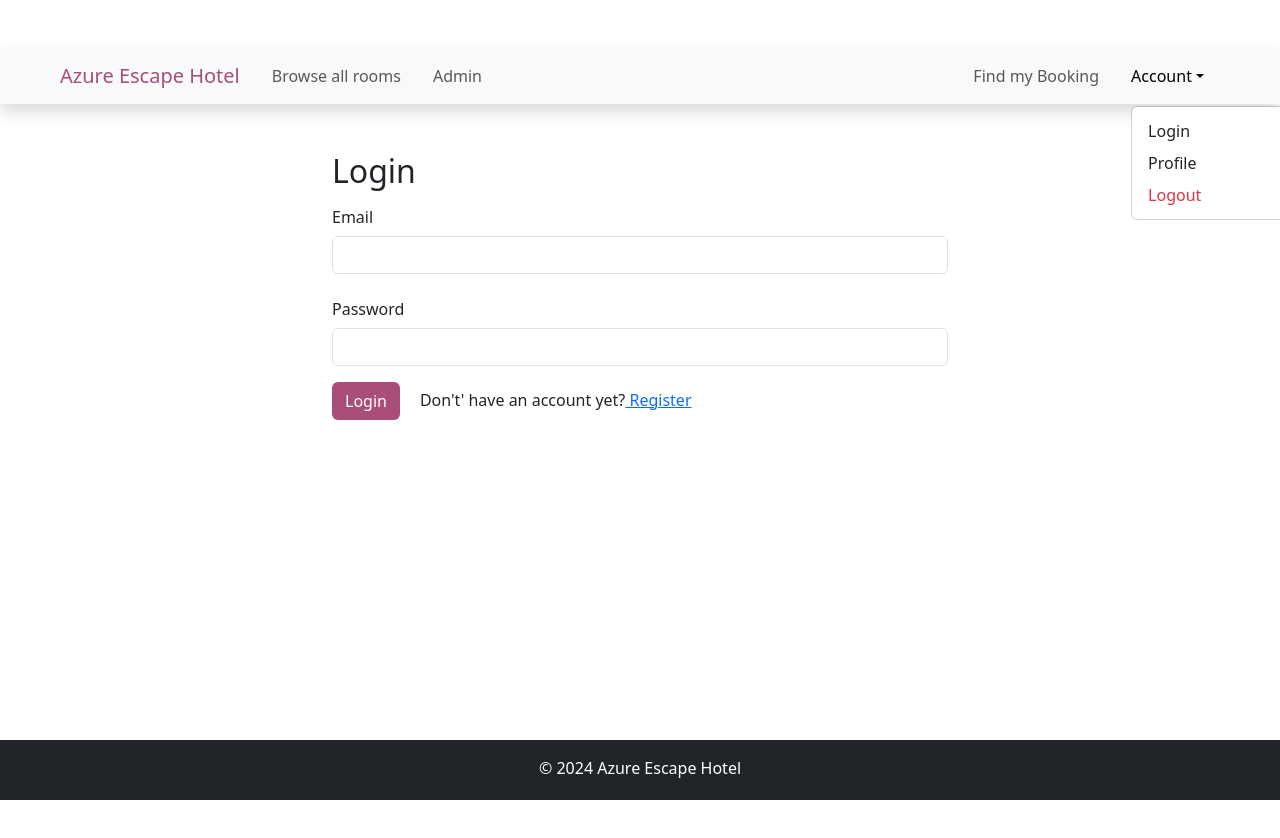
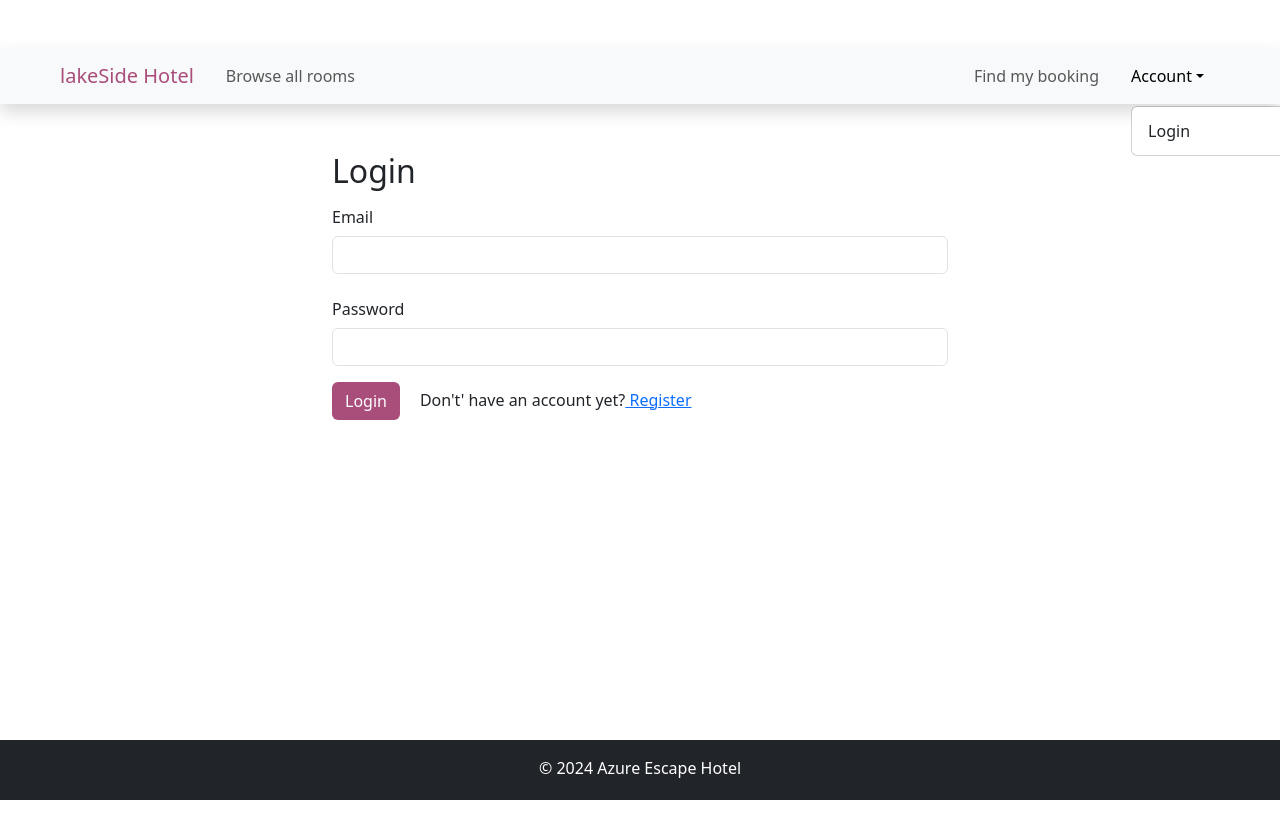
Before and after one commit to Cauasebastian/AzureEscapeHotel, a React (Vite) app in the folder CLIENT/AzureEscapeHotel/: page /login in a window 1280 px wide. Both pictures are taken after a click on the button "Account". Shown: the top 838 px of the page. Built offline with nearby package versions, Linux system fonts and the light colour scheme.

Commit message:
[STYLE]User identification on home, navbar and bookingForm

```diff
--- a/CLIENT/AzureEscapeHotel/src/Components/Utils/ApiFunctions.jsx
+++ b/CLIENT/AzureEscapeHotel/src/Components/Utils/ApiFunctions.jsx
@@ -18,7 +18,9 @@ export async function addRoom(photo, roomType, roomPrice) {
     formData.append('roomPrice', roomPrice);
 
     try {
-        const response = await api.post('/rooms/add/new-room', formData);
+        const response = await api.post('/rooms/add/new-room', formData, {
+        headers: getHeader()
+        });
         return response.status === 201;
     } catch (error) {
         if (error.response && error.response.status === 413) {
@@ -49,7 +51,9 @@ export async function getAllRooms() {
 
 export async function deleteRoom(roomId) {
     try {
-        const response = await api.delete(`/rooms/delete/room/${roomId}`);
+        const response = await api.delete(`/rooms/delete/room/${roomId}`, {
+			headers: getHeader()
+                });
         return response.data;
     } catch (error) {
         throw new Error('Error deleting room');
@@ -63,11 +67,9 @@ export async function updateRoom(roomId, roomData) {
         if (roomData.photo) {
             formData.append("photo", roomData.photo);
         }
-        const response = await api.put(`/rooms/update/${roomId}`, formData, {
-            headers: {
-                'Content-Type': 'multipart/form-data'
-            }
-        });
+        const response = await api.put(`/rooms/update/${roomId}`, formData,{
+            headers: getHeader()
+        })
         return response;
     } catch (error) {
         throw new Error('Error updating room');
@@ -97,7 +99,9 @@ export async function bookRoom(roomId, booking){
 }
 export async function getAllBookings(){
     try{
-        const response = await api.get('/bookings/all-bookings');
+        const response = await api.get('/bookings/all-bookings',{
+            headers: getHeader()
+        });
         return response.data;
     }catch(error){
         throw new Error(`error fetching bookings: ${error.message}`);
--- a/CLIENT/AzureEscapeHotel/src/Components/booking/BookingForm.jsx
+++ b/CLIENT/AzureEscapeHotel/src/Components/booking/BookingForm.jsx
@@ -10,14 +10,17 @@ const BookingForm = () => {
     const [isSubmitted, setIsSubmitted] = useState(false);
     const [errorMessage, setErrorMessage] = useState('');
     const [roomPrice, setRoomPrice] = useState(0);
-    const [booking, setBooking] = useState({
-        guestName: '',
-        guestEmail: '',
-        checkInDate: '',
-        checkOutDate: '',
-        numberOfAdults: '',
-        numberOfChildren: '',
-    });
+
+    const currentUser = localStorage.getItem("userId")
+
+	const [booking, setBooking] = useState({
+		guestFullName: "",
+		guestEmail: currentUser,
+		checkInDate: "",
+		checkOutDate: "",
+		numOfAdults: "",
+		numOfChildren: ""
+	})
 
     const { roomId } = useParams();
     const navigate = useNavigate();
@@ -146,7 +149,7 @@ const BookingForm = () => {
                         <h4 className='card-title object-center'>Reservation Details</h4>
                         <Form noValidate validated={isValidated} onSubmit={handleSubmit}>
                             <Form.Group>
-                                <Form.Label htmlFor='guestName'>Full Name</Form.Label>
+                                <Form.Label htmlFor='guestName' className="hotel-color">Full Name</Form.Label>
                                 <Form.Control required type='text' name='guestName' id='guestName' value={booking.guestName}
                                     onChange={handleInputChange}
                                     placeholder='Enter your full name' />
@@ -154,10 +157,11 @@ const BookingForm = () => {
                             </Form.Group>
 
                             <Form.Group>
-                                <Form.Label htmlFor='guestEmail'>Email</Form.Label>
+                                <Form.Label htmlFor='guestEmail'className="hotel-color">Email</Form.Label>
                                 <Form.Control required type='email' name='guestEmail' id='guestEmail' value={booking.guestEmail}
                                     onChange={handleInputChange}
-                                    placeholder='Enter your Email' />
+                                    placeholder='Enter your Email'
+                                    disabled />
                                 <Form.Control.Feedback type='invalid'>Please enter your Email</Form.Control.Feedback>
                             </Form.Group>
 
@@ -165,13 +169,13 @@ const BookingForm = () => {
                                 <h5>Lodging period</h5>
                                 <div className='row'>
                                     <div className='col-6'>
-                                        <Form.Label htmlFor='checkInDate'>Check-in Date</Form.Label>
+                                        <Form.Label htmlFor='checkInDate' className="hotel-color">Check-in Date</Form.Label>
                                         <Form.Control required type='date' name='checkInDate' id='checkInDate' value={booking.checkInDate}
                                             onChange={handleInputChange} />
                                         <Form.Control.Feedback type='invalid'>Please enter your check-in date</Form.Control.Feedback>
                                     </div>
                                     <div className='col-6'>
-                                        <Form.Label htmlFor='checkOutDate'>Check-out Date</Form.Label>
+                                        <Form.Label htmlFor='checkOutDate' className="hotel-color">Check-out Date</Form.Label>
                                         <Form.Control required type='date' name='checkOutDate' id='checkOutDate' value={booking.checkOutDate}
                                             onChange={handleInputChange} />
                                         <Form.Control.Feedback type='invalid'>Please enter your check-out date</Form.Control.Feedback>
@@ -183,13 +187,13 @@ const BookingForm = () => {
                                 <h5>Number of guests</h5>
                                 <div className='row'>
                                     <div className='col-6'>
-                                        <Form.Label htmlFor='numberOfAdults'>Adults</Form.Label>
+                                        <Form.Label htmlFor='numberOfAdults' className="hotel-color">Adults</Form.Label>
                                         <Form.Control required type='number' name='numberOfAdults' id='numberOfAdults' value={booking.numberOfAdults}
                                             onChange={handleInputChange} min='1' placeholder='0' />
                                         <Form.Control.Feedback type='invalid'>Please select at least 1 adult.</Form.Control.Feedback>
                                     </div>
                                     <div className='col-6'>
-                                        <Form.Label htmlFor='numberOfChildren'>Children</Form.Label>
+                                        <Form.Label htmlFor='numberOfChildren'className="hotel-color">Children</Form.Label>
                                         <Form.Control required type='number' name='numberOfChildren' id='numberOfChildren' value={booking.numberOfChildren}
                                             onChange={handleInputChange} min='0' placeholder='0' />
                                         <Form.Control.Feedback type='invalid'>Please enter the number of children</Form.Control.Feedback>
--- a/CLIENT/AzureEscapeHotel/src/Components/home/Home.jsx
+++ b/CLIENT/AzureEscapeHotel/src/Components/home/Home.jsx
@@ -5,10 +5,19 @@ import HotelService from '../Common/HotelService'
 import Parallax from '../Common/Parallax'
 import RoomCarousel from '../Common/RoomCarousel'
 import RoomSearch from '../Common/RoomSearch'
+import { useLocation } from 'react-router-dom'
 
 const Home = () => {
+  const location = useLocation()
+
+	const message = location.state && location.state.message
+	const currentUser = localStorage.getItem("userId")
   return (
     <section>
+      {message && <p className="text-warning px-5">{message}</p>}
+			{currentUser && (
+				<h6 className="text-success text-center"> You are logged-In as {currentUser}</h6>
+			)}
       <MainHeader />
       <section className='container'>
         <RoomSearch />
--- a/CLIENT/AzureEscapeHotel/src/Components/layout/NavBar.jsx
+++ b/CLIENT/AzureEscapeHotel/src/Components/layout/NavBar.jsx
@@ -1,60 +1,82 @@
-import React from 'react';
-import { Link, NavLink } from 'react-router-dom';
+import React, { useState } from "react";
+import { NavLink, Link } from "react-router-dom";
+import Logout from "../auth/Logout";
 
 const NavBar = () => {
+	const [showAccount, setShowAccount] = useState(false);
+
+	const handleAccountClick = () => {
+		setShowAccount(!showAccount);
+	};
+
+	const isLoggedIn = localStorage.getItem("token");
+	const userRole = localStorage.getItem("userRole");
+
 	return (
 		<nav className="navbar navbar-expand-lg bg-body-tertiary px-5 shadow mt-5 sticky-top">
-      <div className='container-fluid'>
-        <Link to='/' className='navbar-brand'>
-          <span className='hotel-color'>Azure Escape Hotel</span>
+			<div className="container-fluid">
+				<Link to="/" className="navbar-brand">
+					<span className="hotel-color">lakeSide Hotel</span>
 				</Link>
-        <button className='navbar-toggler' type='button'
-          data-bs-toggle='collapse'
-          data-bs-target='#navbarScroll'
-          aria-controls='navbarScroll'
-          aria-expanded='false'
-          aria-label='Toggle navigation'>
-          <span className='navbar-toggler-icon'></span>
+
+				<button
+					className="navbar-toggler"
+					type="button"
+					data-bs-toggle="collapse"
+					data-bs-target="#navbarScroll"
+					aria-controls="navbarScroll"
+					aria-expanded="false"
+					aria-label="Toggle navigation">
+					<span className="navbar-toggler-icon"></span>
 				</button>
-        <div className='collapse navbar-collapse' id='navbarScroll'>
-          <ul className='navbar-nav me-auto my-2 my-lg-0 navbar-nav-scroll'>
-            <li className='nav-item'>
-              <NavLink className='nav-link' aria-current='page' to='/browse-all-rooms'>
+
+				<div className="collapse navbar-collapse" id="navbarScroll">
+					<ul className="navbar-nav me-auto my-2 my-lg-0 navbar-nav-scroll">
+						<li className="nav-item">
+							<NavLink className="nav-link" aria-current="page" to="/browse-all-rooms">
 								Browse all rooms
 							</NavLink>
 						</li>
-            <li className='nav-item'>
-              <NavLink className='nav-link' aria-current='page' to='/admin'>
+
+						{isLoggedIn && userRole === "ROLE_ADMIN" && (
+							<li className="nav-item">
+								<NavLink className="nav-link" aria-current="page" to="/admin">
 									Admin
 								</NavLink>
 							</li>
+						)}
 					</ul>
-          <ul className='d-flex navbar-nav'>
-            <li className='nav-item'>
-              <NavLink className='nav-link' to='/find-booking'>
-                Find my Booking
+
+					<ul className="d-flex navbar-nav">
+						<li className="nav-item">
+							<NavLink className="nav-link" to="/find-booking">
+								Find my booking
 							</NavLink>
 						</li>
-            <li className='nav-item dropdown'>
-              <a className='nav-link dropdown-toggle' href='#' id='navbarDropdown' role='button' data-bs-toggle='dropdown' aria-expanded='false'>
+
+						<li className="nav-item dropdown">
+							<a
+								className={`nav-link dropdown-toggle ${showAccount ? "show" : ""}`}
+								href="#"
+								role="button"
+								data-bs-toggle="dropdown"
+								aria-expanded="false"
+								onClick={handleAccountClick}>
 								Account
 							</a>
-              <ul className='dropdown-menu' aria-labelledby='navbarDropdown'>
+
+							<ul
+								className={`dropdown-menu ${showAccount ? "show" : ""}`}
+								aria-labelledby="navbarDropdown">
+								{isLoggedIn ? (
+									<Logout />
+								) : (
 									<li>
-                  <Link to='/login' className='dropdown-item'>
+										<Link className="dropdown-item" to="/login">
 											Login
 										</Link>
 									</li>
-                <li>
-                  <Link to='/profile' className='dropdown-item'>
-                    Profile
-                  </Link>
-                </li>
-                <li>
-                  <Link to='/logout' className='dropdown-item text-danger'>
-                    Logout
-                  </Link>
-                </li>
+								)}
 							</ul>
 						</li>
 					</ul>
@@ -62,6 +84,6 @@ const NavBar = () => {
 			</div>
 		</nav>
 	);
-}
+};
 
 export default NavBar;
```
Lines whose indentation alone changed are shown as unchanged.
